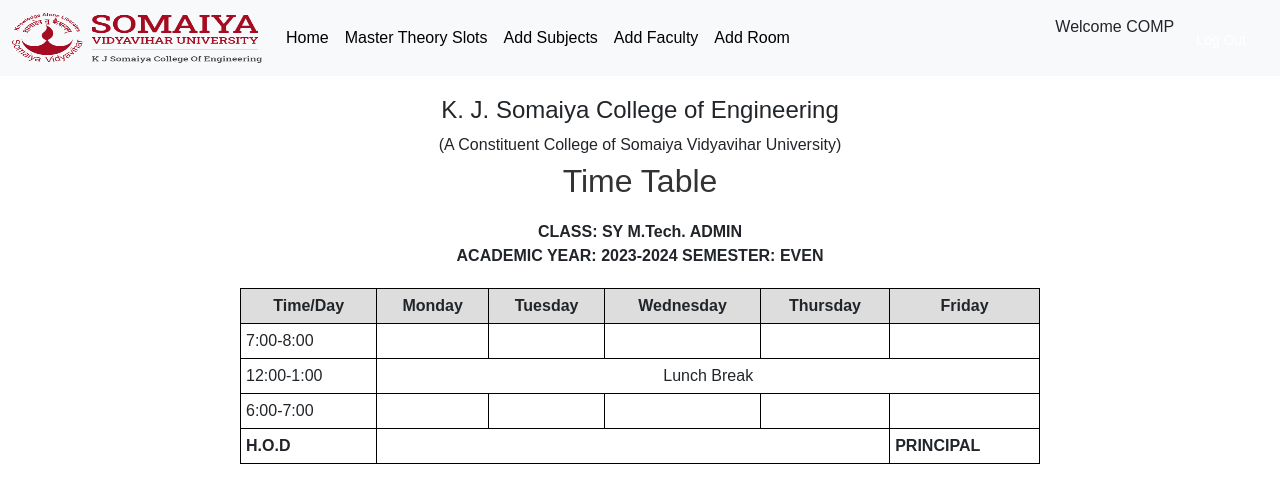
After one commit to space-techy/TimeTable, a Flask app: template templates/show_timetable.html in a window 1280 px wide. The commit adds this page. Shown: the top 503 px of the page. Run offline with Flask 3, Linux system fonts and the light colour scheme; the template is opened without the code that fills it, so the values that code supplies are empty.

Commit message:
Added Himanshi's Code

```diff
--- /dev/null
+++ b/static/css/assign_slots.css
@@ -0,0 +1,82 @@
+body {
+    font-family: 'Arial', sans-serif;
+    margin: 0;
+    padding: 0;
+    background: #fff;
+}
+
+.container {
+    display: flex;
+    justify-content: space-around;
+    padding: 20px;
+}
+
+.form-container,
+.assigned-slots-container {
+    border: 1px solid #ccc;
+    padding: 15px;
+    border-radius: 5px;
+    width: 45%;
+}
+
+h2 {
+    margin-bottom: 20px;
+    text-align: center;
+    color: #333;
+}
+
+form {
+    display: flex;
+    flex-direction: column;
+}
+
+label {
+    margin-bottom: 5px;
+}
+
+select, input[type="text"] {
+    padding: 8px;
+    margin-bottom: 15px;
+    border: 1px solid #ccc;
+    border-radius: 4px;
+}
+
+.btn {
+    padding: 10px;
+    border: none;
+    color: white;
+    cursor: pointer;
+    margin-top: 5px;
+    border-radius: 4px;
+}
+
+.assign-theory {
+    background-color: #4CAF50; /* Green */
+}
+
+.assign-practical {
+    background-color: #f44336; /* Red */
+}
+
+.assigned-slots {
+    width: 100%;
+    border-collapse: collapse;
+}
+
+.assigned-slots, .assigned-slots th, .assigned-slots td {
+    border: 1px solid #ddd;
+    padding: 8px;
+}
+
+.assigned-slots th {
+    background-color: #f2f2f2;
+}
+
+.assigned-slots td {
+    text-align: center;
+}
+
+.form-buttons {
+    display: flex;
+    justify-content: space-between;
+}
--- /dev/null
+++ b/static/css/timetable.css
@@ -0,0 +1,50 @@
+body {
+    font-family: Arial, sans-serif;
+}
+
+.timetable-container {
+    max-width: 800px;
+    margin: 20px auto;
+    text-align: center;
+}
+
+header h1 {
+    font-size: 24px;
+}
+
+header p {
+    margin: 5px 0;
+}
+
+.class-info {
+    margin: 20px 0;
+    font-weight: bold;
+}
+
+.timetable {
+    width: 100%;
+    border-collapse: collapse;
+    margin-bottom: 20px;
+}
+
+.timetable th, .timetable td {
+    border: 1px solid black;
+    padding: 5px;
+    text-align: left;
+}
+
+.timetable th {
+    background-color: #ddd;
+}
+
+.timetable thead th {
+    text-align: center;
+}
+
+.timetable tfoot td {
+    font-weight: bold;
+}
+
+.timetable td[colspan="5"] {
+    text-align: center;
+}
--- a/templates/index.html
+++ b/templates/index.html
@@ -6,6 +6,9 @@
     <title>KJSCE Timetable</title>
     <link href="https://cdn.jsdelivr.net/npm/bootstrap@5.3.2/dist/css/bootstrap.min.css" rel="stylesheet" integrity="sha384-T3c6CoIi6uLrA9TneNEoa7RxnatzjcDSCmG1MXxSR1GAsXEV/Dwwykc2MPK8M2HN" crossorigin="anonymous">
     <link rel="stylesheet" href="{{ url_for('static', filename='/css/main.css') }}">
+    <link rel="stylesheet" href="{{ url_for('static', filename='/css/timetable.css') }}">
+    <link rel="stylesheet" href="{{ url_for('static', filename='/css/assign_slots.css') }}">
+    <link rel="stylesheet" href="{{ url_for('static', filename='/css/style.css') }}">
   </head>
   <body>
     <nav class="navbar navbar-expand-lg bg-body-tertiary" style="background-color: #e3f2fd;">
--- /dev/null
+++ b/templates/show_timetable.html
@@ -0,0 +1,41 @@
+{% extends "index.html" %}
+
+{% block content %}
+
+    <div class="timetable-container">
+        <header>
+            <h1>K. J. Somaiya College of Engineering</h1>
+            <p>(A Constituent College of Somaiya Vidyavihar University)</p>
+            <h2>Time Table</h2>
+        </header>
+        <section class="class-info">
+            <strong>CLASS: SY M.Tech. ADMIN</strong><br>
+            <strong>ACADEMIC YEAR: 2023-2024 SEMESTER: EVEN</strong>
+        </section>
+        <table class="timetable">
+            <thead>
+                <tr>
+                    <th>Time/Day</th>
+                    <th>Monday</th>
+                    <th>Tuesday</th>
+                    <th>Wednesday</th>
+                    <th>Thursday</th>
+                    <th>Friday</th>
+                </tr>
+            </thead>
+            <tbody>
+                <!-- Rows for each hour -->
+                <tr><td>7:00-8:00</td><td></td><td></td><td></td><td></td><td></td></tr>
+                <!-- More rows corresponding to each hour -->
+                <!-- ... -->
+                <tr><td>12:00-1:00</td><td colspan="5">Lunch Break</td></tr>
+                <!-- ... -->
+                <tr><td>6:00-7:00</td><td></td><td></td><td></td><td></td><td></td></tr>
+            </tbody>
+            <tfoot>
+                <tr><td>H.O.D</td><td colspan="4"></td><td>PRINCIPAL</td></tr>
+            </tfoot>
+        </table>
+    </div>
+
+{% endblock content %}
```
Also changed, not shown: templates/assign.html (added, +103 -0 lines), main.py (line endings or trailing spaces).
